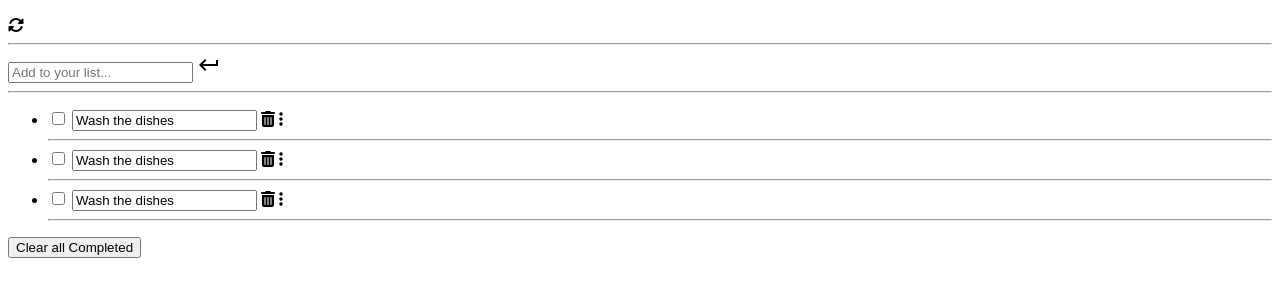
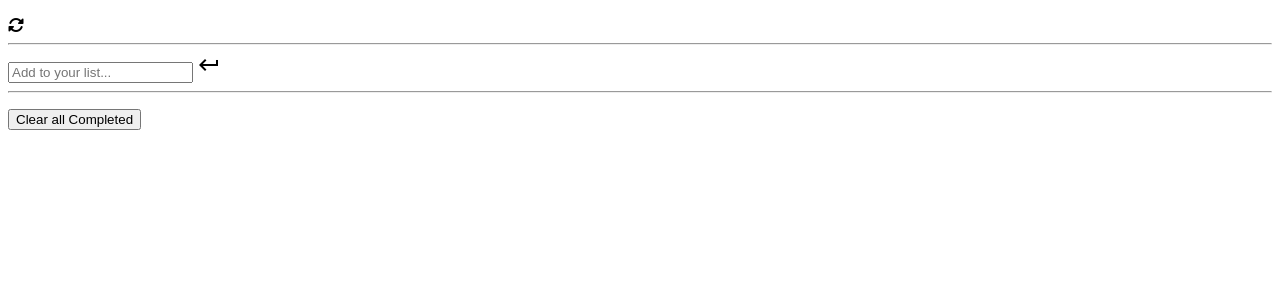
Before and after one commit to emmiiorji/todo-list, a website: page src/index.html in a window 1280 px wide. Shown: the part 50-346 px from the top of the page. Drawn offline with Linux system fonts and the light colour scheme.

Commit message:
Remove hardcoded lists from markup

```diff
--- a/src/index.html
+++ b/src/index.html
@@ -30,35 +30,8 @@
 
       <hr class="divide">
 
-      <ul id="todo-collection">
-        <li class="todo-item">
-          <div class="todo-entry">
-            <input type="checkbox" class="status" title="Check!">
-            <input type="text" class="todo" value="Wash the dishes">
-            <i class="fa-solid fa-trash-can delete hide"></i>
-            <i class="fa-solid fa-ellipsis-vertical reorder"></i>
-          </div>
-          <hr class="divide">
-        </li>
-        <li class="todo-item">
-          <div class="todo-entry">
-            <input type="checkbox" class="status" title="Check!">
-            <input type="text" class="todo" value="Wash the dishes">
-            <i class="fa-solid fa-trash-can delete hide"></i>
-            <i class="fa-solid fa-ellipsis-vertical reorder"></i>
-          </div>
-          <hr class="divide">
-        </li>
-        <li class="todo-item">
-          <div class="todo-entry">
-            <input type="checkbox" class="status" title="Check!">
-            <input type="text" class="todo" value="Wash the dishes">
-            <i class="fa-solid fa-trash-can delete hide"></i>
-            <i class="fa-solid fa-ellipsis-vertical reorder"></i>
-          </div>
-          <hr class="divide">
-        </li>
-      </ul>
+      <ul id="todo-collection"></ul>
+
       <input type="button" id="clear-completed" value="Clear all Completed">
     </article>
   </main>
```
